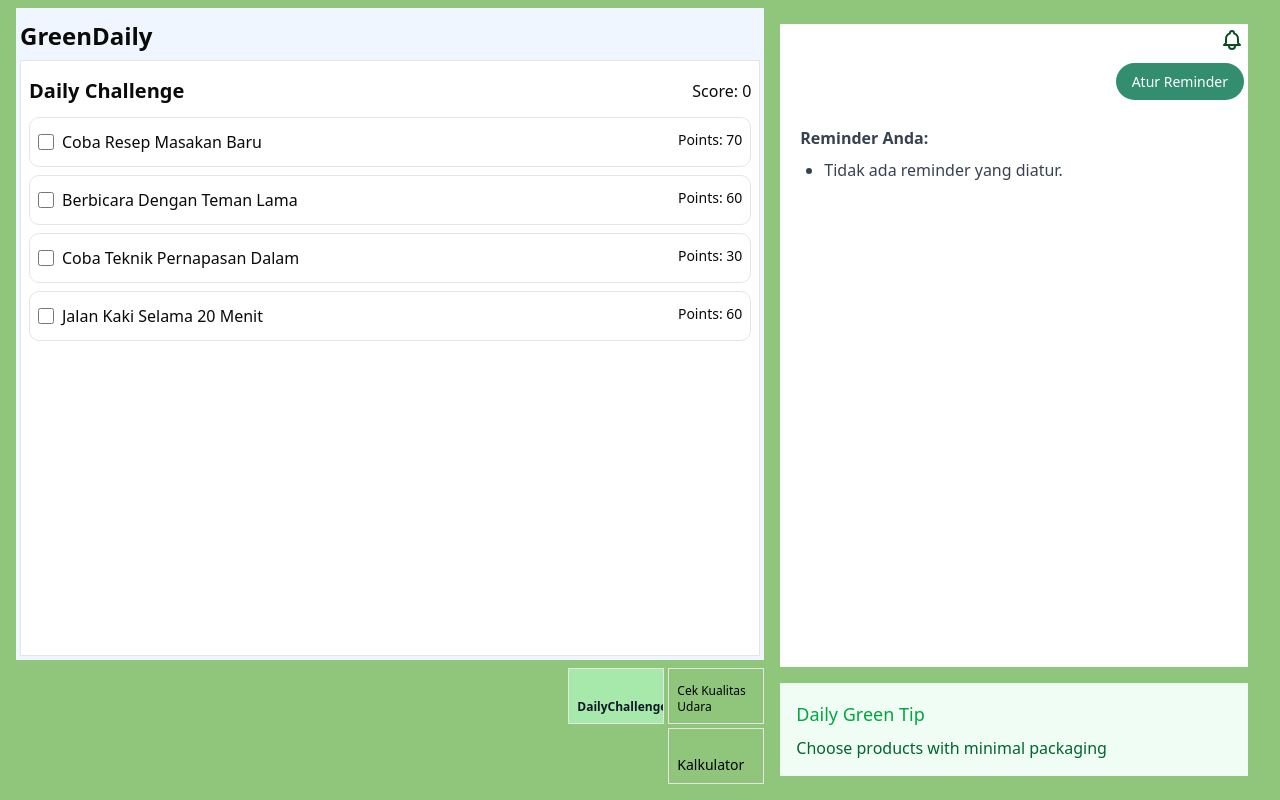
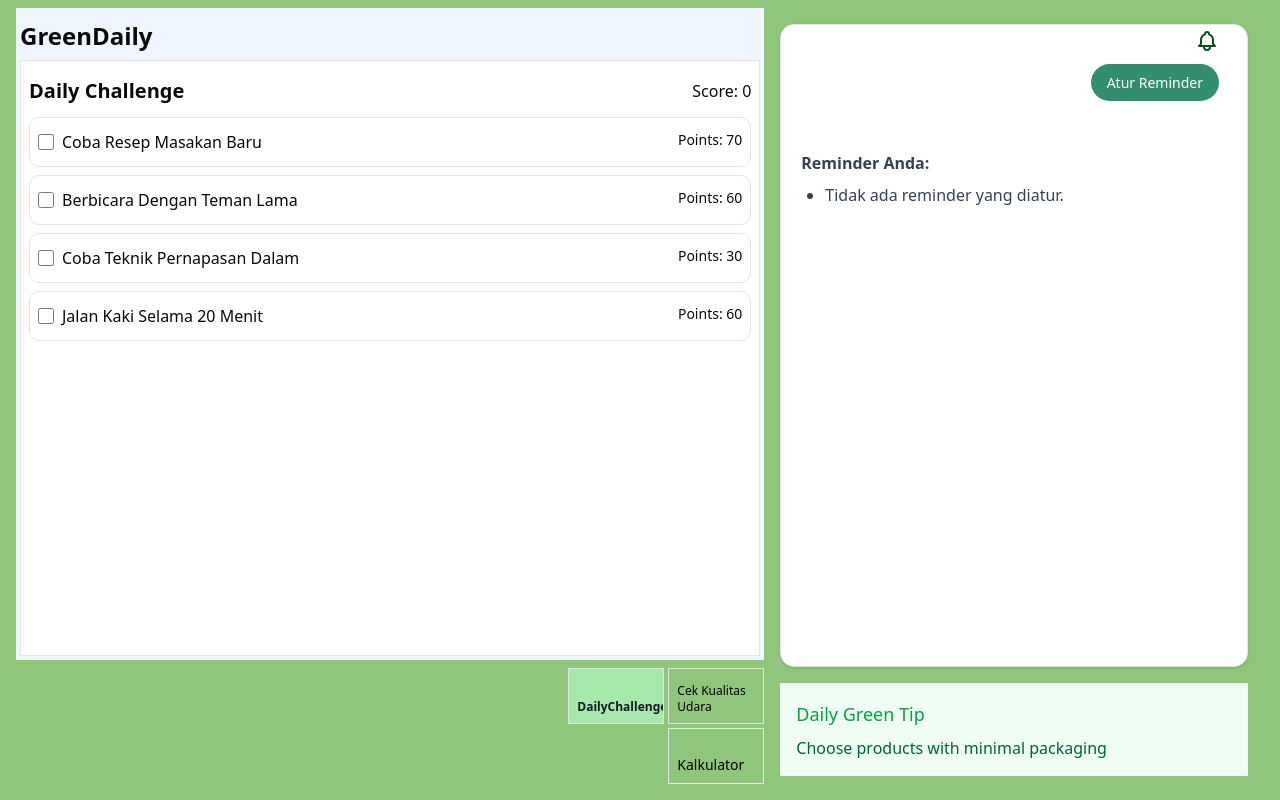
Before and after one commit to sihotang-yonathan1/GreenDaily, a React (Vite) app: page / in a window 1280 px wide. Built offline with nearby package versions, Linux system fonts and the light colour scheme.

Commit message:
feat: Set `reminder` layout to use `Card` and `CardContent`

```diff
--- a/src/app/reminder/layout.tsx
+++ b/src/app/reminder/layout.tsx
@@ -2,6 +2,7 @@ import { useState } from "react";
 import { ReminderPage } from "./index";
 
 import styles from './style.module.css';
+import { Card, CardContent } from "@/components/ui/card";
 
 interface ReminderData {
   id: string;
@@ -53,8 +54,8 @@ export function ReminderLayout(){
   };
 
   return (
-    <div className={styles.container}>
-      <div className={styles.column}>
+    <Card className={styles.container}>
+      <CardContent className={styles.column}>
         <div className={styles.headerActions}>
           <button onClick={() => setActiveTab('settings')} className={styles.settingsButton}>
             <svg xmlns="http://www.w3.org/2000/svg" className={styles.settingsIcon} fill="none" viewBox="0 0 24 24" stroke="currentColor">
@@ -131,9 +132,9 @@ export function ReminderLayout(){
             </div>
           </>
         )}
-      </div>
+      </CardContent>
 
       {activeTab === 'reminder' && <ReminderPage reminders={activeReminders} />}
-    </div>
+    </Card>
   );
 }
```
